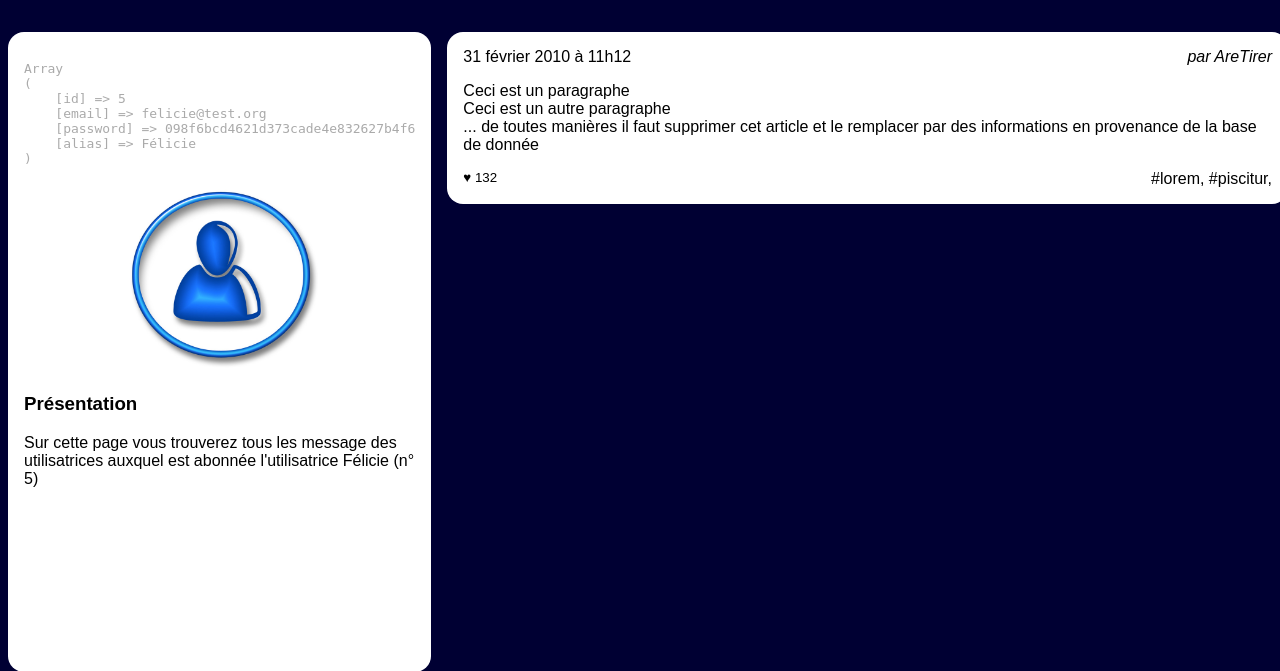
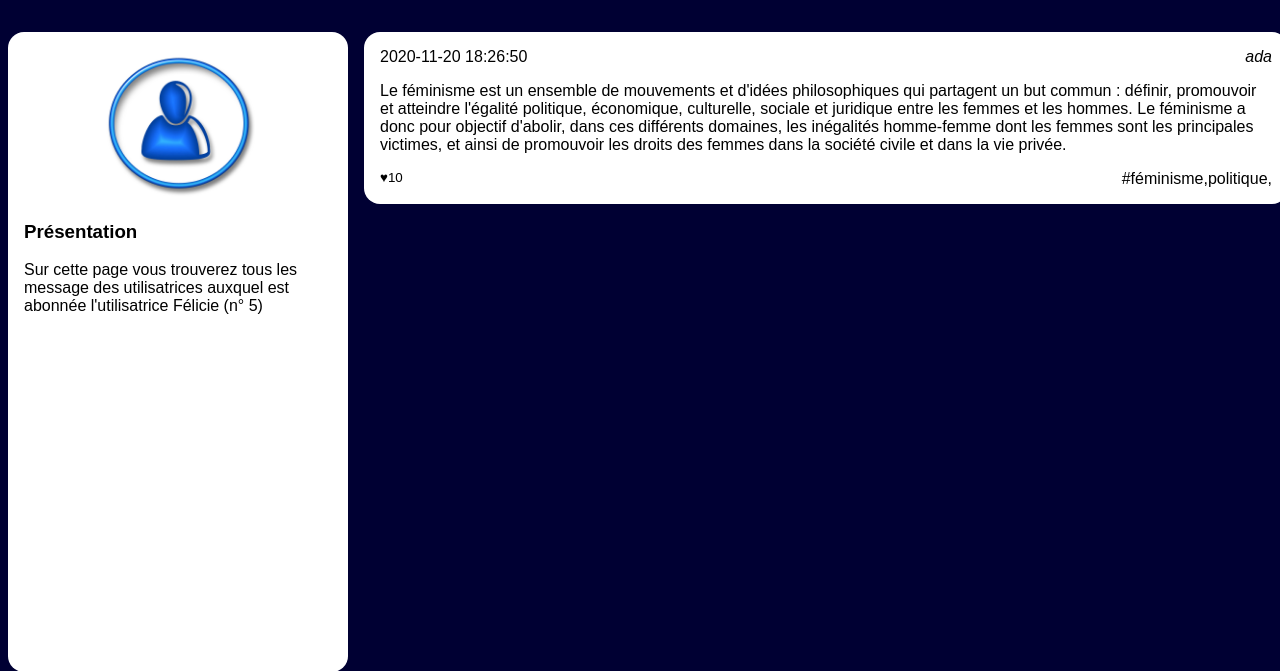
Before and after one commit to adatechschool/projet-collectif-reseau-social-php-phpsocialnetwork_hala_mathilde_hilal, a PHP site: page /feed.php?user_id=5 in a window 1280 px wide. Shown: the part 90-761 px from the top of the page. Run offline with PHP 8.4, Linux system fonts and the light colour scheme; data comes from the database, SQL or seed files in the repository; a stand-in replaces the project's code that opens the database connection.

Commit message:
feed ok avec correction # affichage

```diff
--- a/feed.php
+++ b/feed.php
@@ -49,7 +49,7 @@
                 $lesInformations = $mysqli->query($laQuestionEnSql);
                 $user = $lesInformations->fetch_assoc();
                 //@todo: afficher le résultat de la ligne ci dessous, remplacer XXX par l'alias et effacer la ligne ci-dessous
-                echo "<pre>" . print_r($user, 1) . "</pre>";
+                //echo "<pre>" . print_r($user, 1) . "</pre>";
                 ?>
                 <img src="user.jpg" alt="Portrait de l'utilisatrice"/>
                 <section>
@@ -92,27 +92,29 @@
                  * Etape 4: @todo Parcourir les messsages et remplir correctement le HTML avec les bonnes valeurs php
                  * A vous de retrouver comment faire la boucle while de parcours...
                  */
-                ?>
+
+                 while ($posts = $lesInformations->fetch_assoc())
+                {  ?>
                 <article>
                     <h3>
-                        <time datetime='2020-02-01 11:12:13' >31 février 2010 à 11h12</time>
+                      <time datetime='2020-02-01 11:12:13' ><?php echo $posts['created']?></time>
                     </h3>
-                    <address>par AreTirer</address>
+                    <address><?php echo $posts['author_name']?></address>
                     <div>
-                        <p>Ceci est un paragraphe</p>
-                        <p>Ceci est un autre paragraphe</p>
-                        <p>... de toutes manières il faut supprimer cet
-                            article et le remplacer par des informations en
-                            provenance de la base de donnée</p>
+                        <?php $cleaned_content = str_replace('#', '', $posts['content']);
+
+                        echo "<p>" . htmlspecialchars($cleaned_content) . "</p>";?>
+
                     </div>
                     <footer>
-                        <small>♥ 132</small>
-                        <a href="">#lorem</a>,
-                        <a href="">#piscitur</a>,
+                            <small>♥<?php echo $posts['like_number'] ?> </small>
+                            <a href=""><?php echo "#",$posts['taglist'] ?></a>,
+
                     </footer>
                 </article>
                 <?php
                 // et de pas oublier de fermer ici vote while
+                }
                 ?>
 
 
```
Also changed, not shown: news.php (+7 -2 lines).
